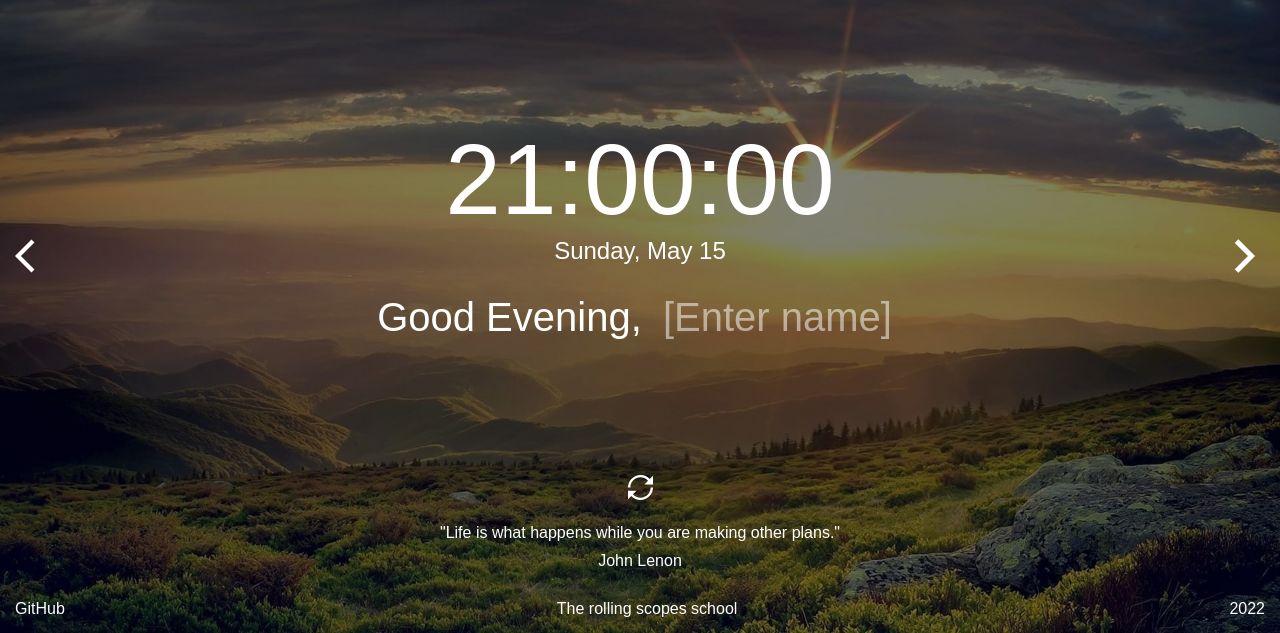
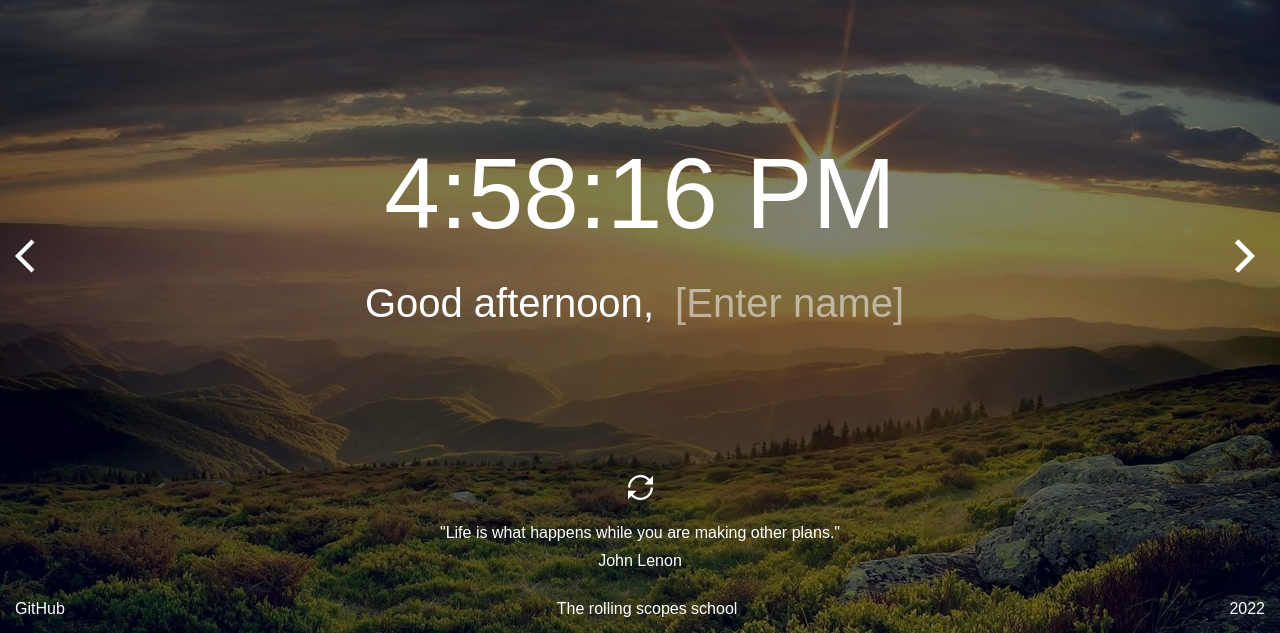
Before and after one commit to EkaterinAutumn/rsschool-cv, a website built with webpack: page momentum/src/index.html in a window 1280 px wide. Shown: the part 167-800 px from the top of the page. Built offline with nearby package versions, Linux system fonts and the light colour scheme.

Commit message:
Feat: add basic layot

```diff
--- a/momentum/src/index.html
+++ b/momentum/src/index.html
@@ -7,7 +7,6 @@
     <meta name="viewport" content="width=device-width, initial-scale=1.0">
     <title>momentum</title>
     <link rel="icon" href="../public/favicon.ico">
-    <link rel="stylesheet" href="styles.css">
 </head>
 
 <body class="content">
@@ -40,11 +39,11 @@
         <img src="../public/slider-prev.svg" alt="slider-prev" class="slider-icon slider-prev">
         <img src="../public/slider-next.svg" alt="slider-next" class="slider-icon slider-next">
         <div class="date-section">
-            <time class="time">21:00:00</time>
-            <date class="date">Sunday, May 15</date>
+            <time class="time"></time>
+            <date class="date"></date>
         </div>
         <div class="entername">
-           <span id="timeofday"> Good Evening</span>,
+           <span id="greeting"></span>,
             <input type="text" placeholder="[Enter name]" class="name">
         </div>
     </main>
@@ -66,7 +65,6 @@
             <div><span class="year-class">2022</span></div>
         </nav>
     </footer>
-
 </body>
 
 </html>
```
